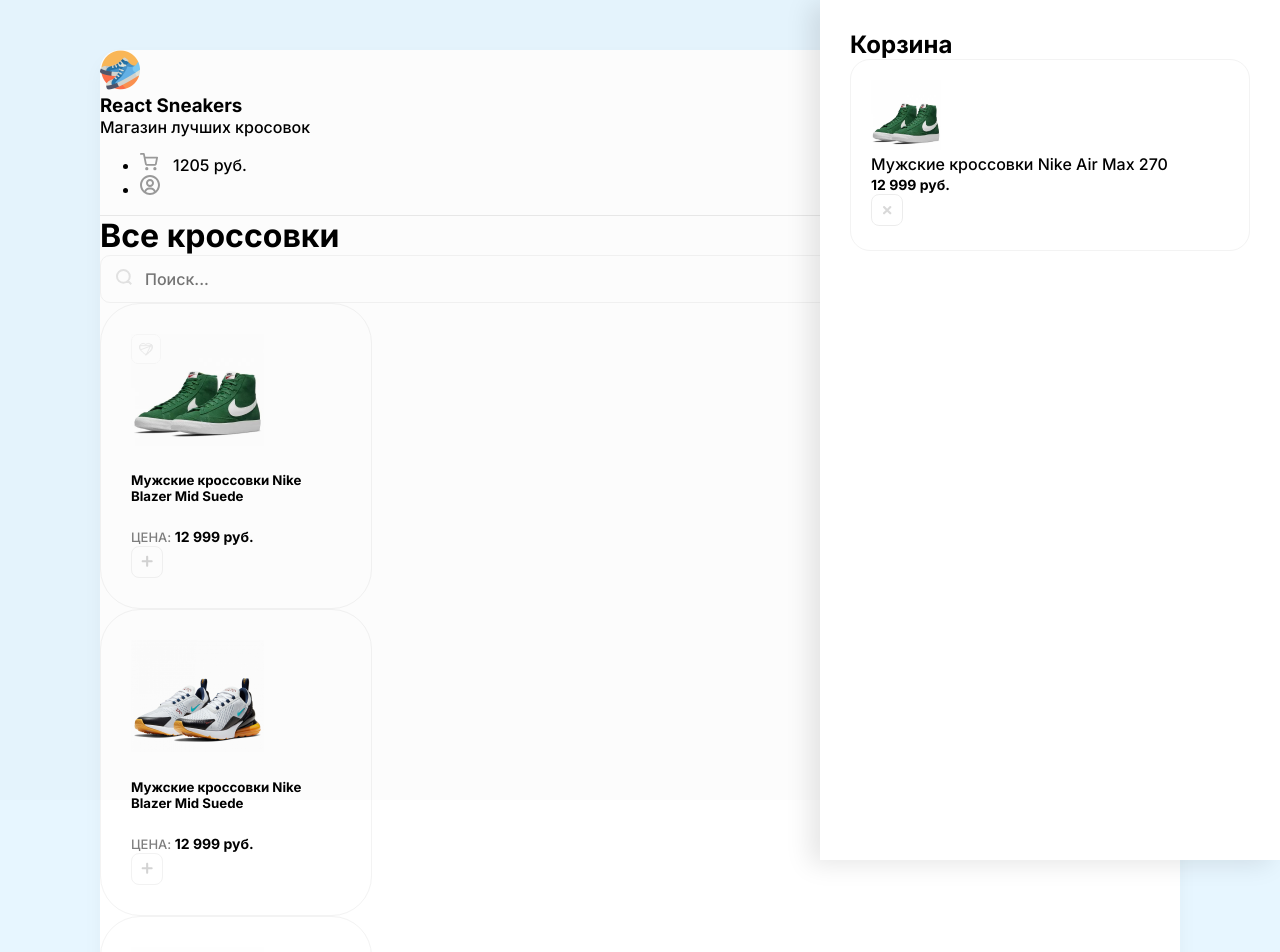
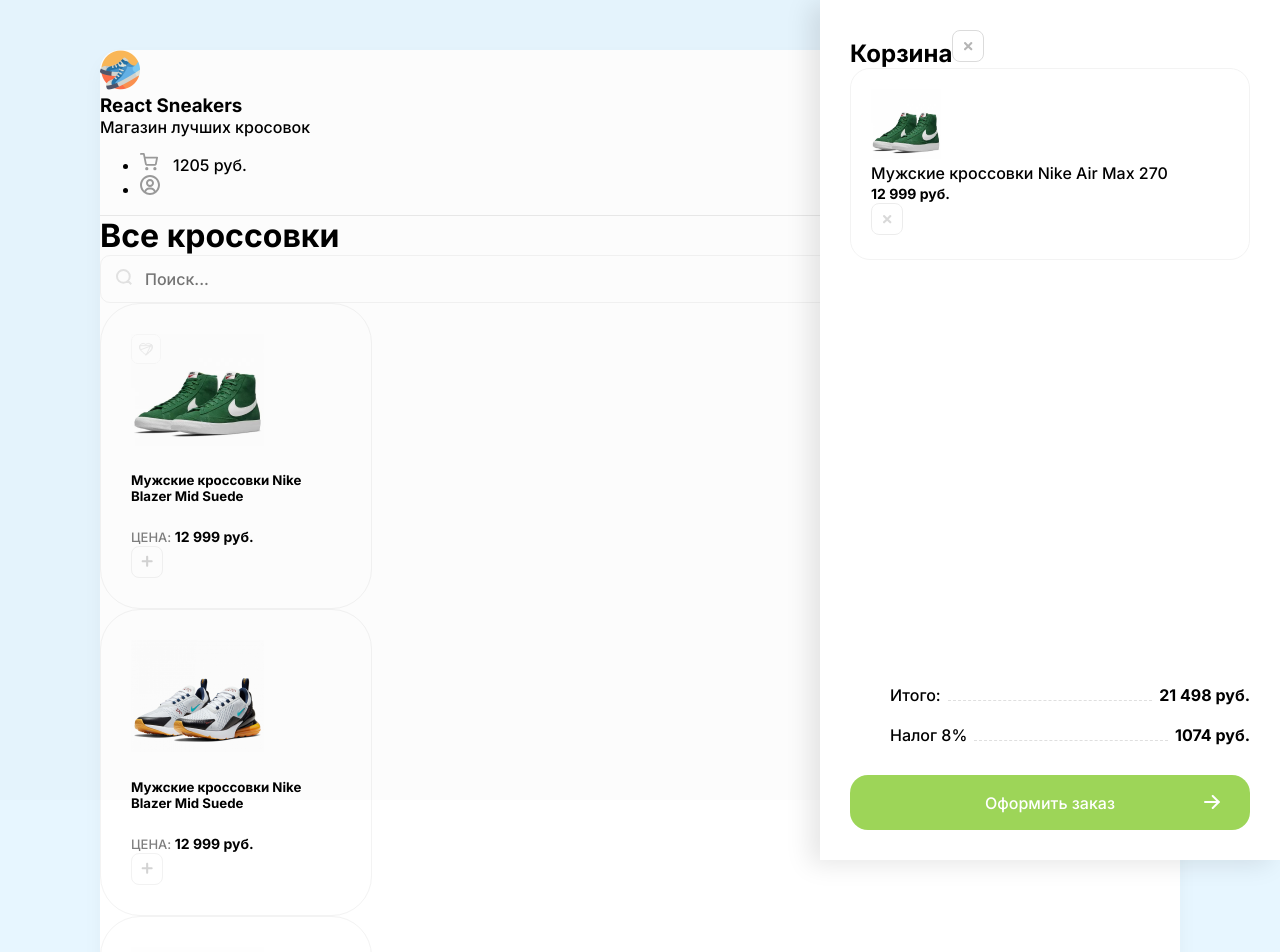
Before and after one commit to alexeyinn/react-sneakers, a React (Create React App) app: page / in a window 1280 px wide. Shown: the top 952 px of the page. Built offline with nearby package versions, Linux system fonts and the light colour scheme.

Commit message:
markup: сверстали нижнюю часть side-block корзины

```diff
--- a/src/App.js
+++ b/src/App.js
@@ -4,14 +4,41 @@ function App() {
       <div className="App clear">
         <div className="overlay">
           <div className="drawer">
-            <h2 className="mb-30">Корзина</h2>
-            <div className="cartItem d-flex align-center mb-20">
-              <img className="mr-20" src="/img/sneakers/1.jpg" alt="sneakers" />
-              <div className="mr-20">
-                <p className="mb-5">Мужские кроссовки Nike Air Max 270</p>
-                <b>12 999 руб.</b>
+            <h2 className="mb-30 d-flex justify-between">
+              Корзина
+              <img className="cu-p" src="/img/btn-remove.svg" alt="remove" />
+            </h2>
+            <div className="items">
+              <div className="cartItem d-flex align-center mb-20">
+                <img
+                  className="mr-20"
+                  src="/img/sneakers/1.jpg"
+                  alt="sneakers"
+                />
+                <div className="mr-20">
+                  <p className="mb-5">Мужские кроссовки Nike Air Max 270</p>
+                  <b>12 999 руб.</b>
+                </div>
+                <img src="/img/btn-remove.svg" alt="remove" />
               </div>
-              <img src="/img/btn-remove.svg" alt="remove" />
+            </div>
+            <div className="cartTotalBlock">
+              <ul>
+                <li>
+                  <span>Итого:</span>
+                  <div></div>
+                  <b>21 498 руб. </b>
+                </li>
+                <li>
+                  <span>Налог 8%</span>
+                  <div></div>
+                  <b>1074 руб.</b>
+                </li>
+              </ul>
+              <button className="greenButton">
+                Оформить заказ
+                <img src="/img/arrow.svg" alt="arrow" />
+              </button>
             </div>
           </div>
         </div>
--- a/src/index.scss
+++ b/src/index.scss
@@ -116,12 +116,20 @@ header {
 
 .drawer {
   position: absolute;
+  display: flex;
+  flex-direction: column;
   width: 400px;
   height: 100%;
   right: 0;
   background: #ffffff;
   box-shadow: -10px 4px 24px rgba(0, 0, 0, 0.1);
   padding: 30px;
+
+  .items {
+    flex: 1;
+    overflow: auto;
+    margin-bottom: 40px;
+  }
 
   h2 {
     margin: 0px;
@@ -157,4 +165,64 @@ header {
       }
     }
   }
+
+  .cartTotalBlock {
+    ul {
+      display: block;
+      margin-bottom: 30px !important;
+    }
+
+    li {
+      display: flex;
+      align-items: flex-end;
+      margin-bottom: 20px;
+    }
+
+    div {
+      flex: 1;
+      height: 1px;
+      border-bottom: 1px dashed #dfdfdf;
+      position: relative;
+      top: -4px;
+      margin: 0 7px;
+    }
+
+    .greenButton {
+      position: relative;
+
+      &:hover {
+        img {
+          transform: translateX(5px);
+        }
+      }
+
+      img {
+        position: absolute;
+        right: 30px;
+        top: 20px;
+        transition: transform 0.15s ease-in-out;
+      }
+    }
+  }
 }
+
+.greenButton {
+  width: 100%;
+  height: 55px;
+  background: #9dd558;
+  border-radius: 18px;
+  border: 0;
+  color: #fff;
+  font-size: 16px;
+  font-weight: 500;
+  cursor: pointer;
+  transition: background 0.1s ease-in-out;
+
+  &:hover {
+    background: lighten($color: #9dd558, $amount: 5%);
+  }
+
+  &:active {
+    background: darken($color: #9dd558, $amount: 5%);
+  }
+}
```
Also changed, not shown: public/img/arrow.svg (added).
